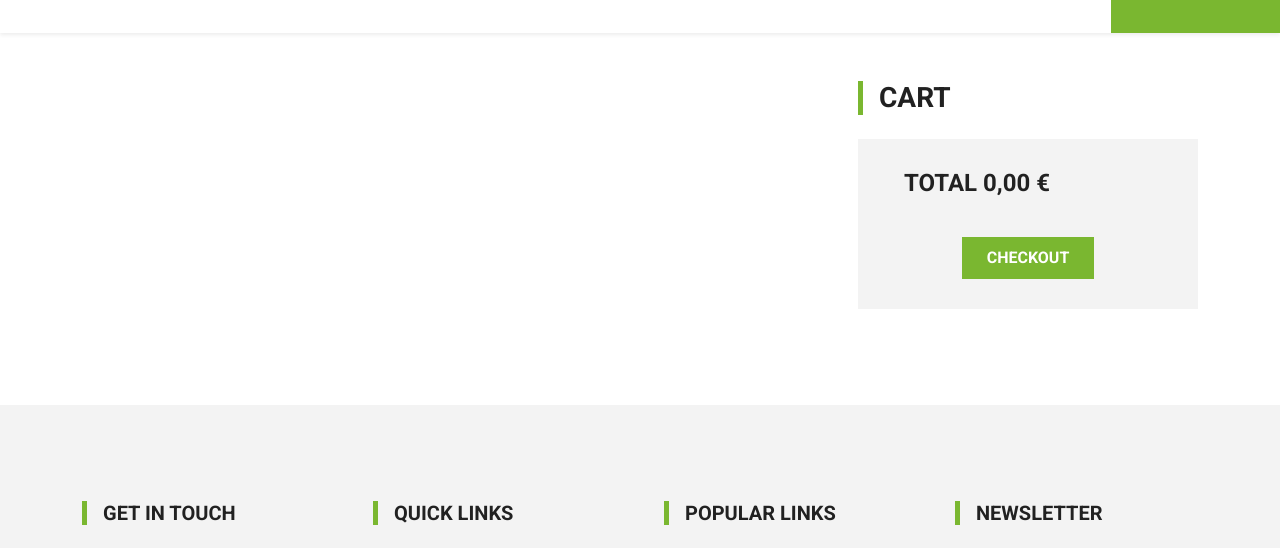
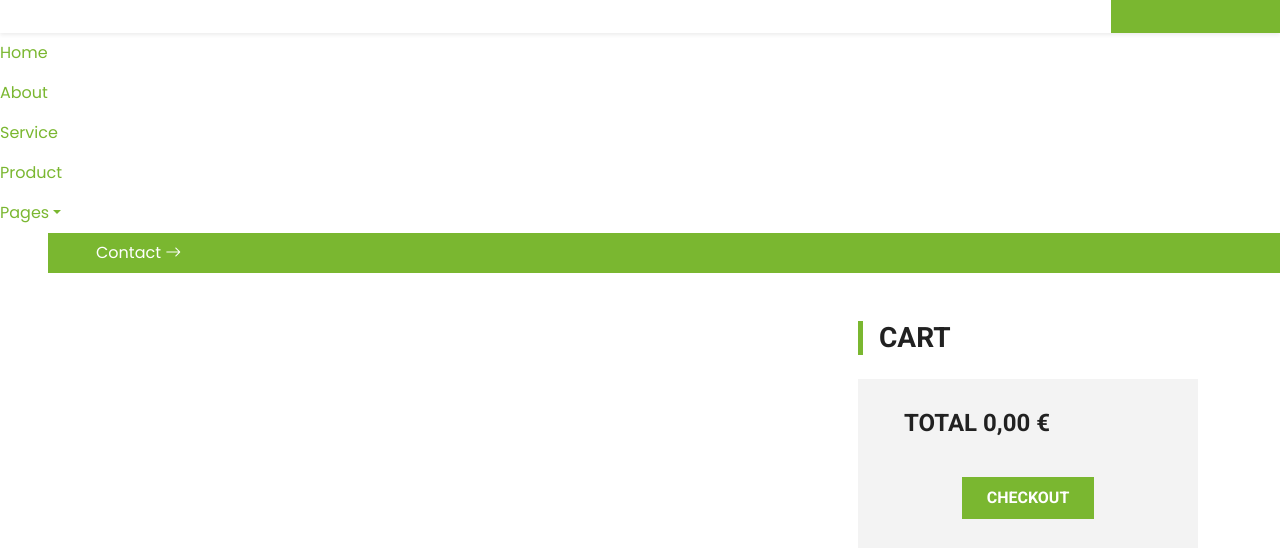
Before and after one commit to Marianaquibed/symfony-tienda, a Symfony app: template public/templates/cart/index.html.twig in a window 1280 px wide. Shown: the part 185-733 px from the top of the page. Run offline with Twig, Linux system fonts and the light colour scheme; the template is opened without the code that fills it, so the values that code supplies are empty; some libraries are stand-ins or nearby versions.

Commit message:
1.4 Navegación

```diff
--- a/public/templates/base.html.twig
+++ b/public/templates/base.html.twig
@@ -64,6 +64,25 @@
     </div>
     <!-- Topbar End -->
 {{ include ('partials/_navigation.html.twig')}}
+    <div class="navbar-nav ms-auto py-0">
+        <a href="{{ path('index') }}" class="nav-item nav-link active">Home</a>
+        <a href="{{ path('about') }}" class="nav-item nav-link">About</a>
+        <a href="{{ path('service') }}" class="nav-item nav-link">Service</a>
+        <a href="{{ path('product') }}" class="nav-item nav-link">Product</a>
+        <div class="nav-item dropdown">
+            <a href="#" class="nav-link dropdown-toggle" data-bs-toggle="dropdown">Pages</a>
+            <div class="dropdown-menu m-0">
+                <a href="{{ path('price') }}" class="dropdown-item">Pricing Plan</a>
+                <a href="{{ path('team') }}" class="dropdown-item">The Team</a>
+                <a href="{{ path('testimonial') }}" class="dropdown-item">Testimonial</a>
+                <a href="{{ path('blog') }}" class="dropdown-item">Blog Grid</a>
+                <a href="{{ path('detail') }}" class="dropdown-item">Blog Detail</a>
+            </div>
+        </div>
+        <a href="{{ path('contact') }}" class="nav-item nav-link nav-contact bg-primary text-white px-5 ms-lg-5">
+            Contact <i class="bi bi-arrow-right"></i>
+        </a>
+    </div>
 
     {% block body %}
     {% endblock %}
```
Also changed, not shown: src/Controller/PageController.php (+45 -0 lines).
